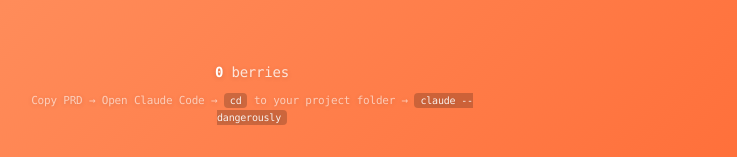
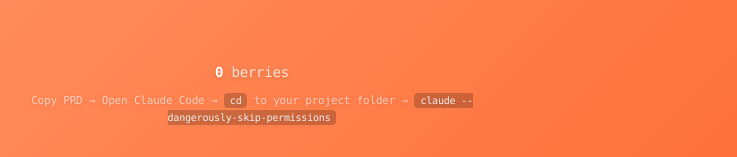
Before and after one commit to Snail3D/prplbry, a Flask app: page / in a window 1280 px wide. Shown: the part 643-800 px from the top of the page, without its empty margins (388-1125 px from the left). Run offline with Flask 3, Linux system fonts and the light colour scheme; parts of the project's set-up code (start-up, migrations or seed data) failed here and were passed over.

Commit message:
Update dangerous command format
- Changed to single flag: --dangerously-skip-permissions
- Updated both chat header and landing page instructions

🤖 Generated with [Claude Code](https://claude.com/claude-code)

Co-Authored-By: Claude <noreply@anthropic.com>

```diff
--- a/templates/minimal.html
+++ b/templates/minimal.html
@@ -194,7 +194,7 @@
         <div class="footer">
             <p class="prd-count"><span>{{ prd_count }}</span> {{ berry_text }}</p>
             <p class="how-to">
-                Copy PRD → Open Claude Code → <code>cd</code> to your project folder → <code>claude --dangerously</code>
+                Copy PRD → Open Claude Code → <code>cd</code> to your project folder → <code>claude --dangerously-skip-permissions</code>
             </p>
         </div>
     </div>
--- a/templates/split_chat.html
+++ b/templates/split_chat.html
@@ -764,7 +764,7 @@
     <div class="prd-section">
         <div class="prd-header">
             <span class="prd-title-text" id="prdTitle"></span>
-            <span class="dangerous-cmd">then <code>claude --dangerously --skip-permissions</code></span>
+            <span class="dangerous-cmd">then <code>claude --dangerously-skip-permissions</code></span>
             <button class="copy-btn" onclick="copyPRD()">Copy</button>
         </div>
         <textarea class="prd-editor" id="prdEditor" readonly placeholder="Your PRD will appear here as we chat..."></textarea>
```
